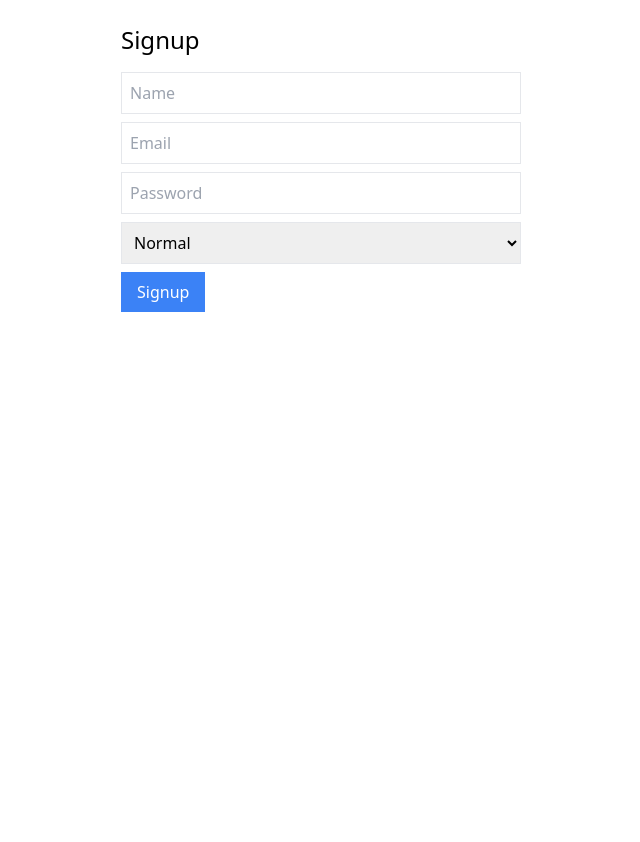
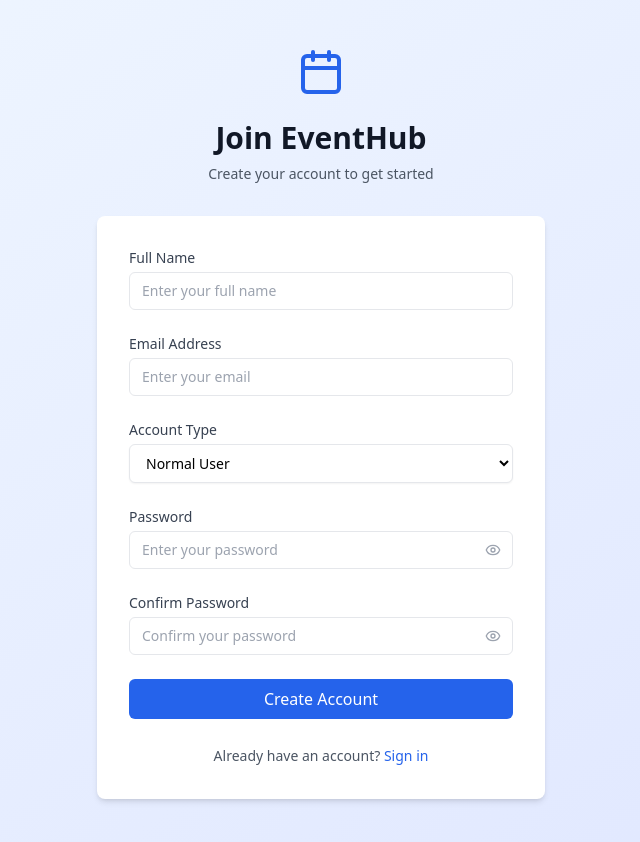
Before and after one commit to Srutip04/event-manager, a React (Create React App) app in the folder frontend/: page /signup in a window 1280 px wide. Shown: the top 842 px of the page, without its empty margins (319-959 px from the left). Before the commit the page ends 800 px from the top, so only its background shows below. Built offline with nearby package versions, Linux system fonts and the light colour scheme.

Commit message:
enhance Signup component with password strength validation and improved UI; add confirm password field and error handling

```diff
--- a/frontend/src/pages/Signup.jsx
+++ b/frontend/src/pages/Signup.jsx
@@ -1,30 +1,276 @@
 import { useState } from "react";
+import { useNavigate, Link } from "react-router-dom";
 import { api } from "../lib/api";
-import { useNavigate } from "react-router-dom";
+import { Calendar, AlertCircle, Eye, EyeOff, CheckCircle } from "lucide-react";
 
 export default function Signup() {
-  const [form, setForm] = useState({ name:"", email:"", password:"", role:"normal" });
+  const [form, setForm] = useState({
+    name: "",
+    email: "",
+    password: "",
+    confirmPassword: "",
+    role: "normal",
+  });
+  const [error, setError] = useState("");
+  const [loading, setLoading] = useState(false);
+  const [showPassword, setShowPassword] = useState(false);
+  const [showConfirmPassword, setShowConfirmPassword] = useState(false);
+  const [passwordStrength, setPasswordStrength] = useState(0);
+
   const nav = useNavigate();
 
-  async function submit(e) {
+  function handleChange(e) {
+    const { name, value } = e.target;
+    setForm((prev) => ({ ...prev, [name]: value }));
+
+    if (name === "password") {
+      setPasswordStrength(checkPasswordStrength(value));
+    }
+  }
+
+  function checkPasswordStrength(password) {
+    let strength = 0;
+    if (password.length >= 6) strength++;
+    if (/[A-Z]/.test(password)) strength++;
+    if (/[0-9]/.test(password)) strength++;
+    if (/[^A-Za-z0-9]/.test(password)) strength++;
+    if (password.length >= 12) strength++;
+    return strength;
+  }
+
+  function getPasswordStrengthText() {
+    if (passwordStrength <= 2) return "Weak";
+    if (passwordStrength === 3) return "Medium";
+    return "Strong";
+  }
+
+  function getPasswordStrengthColor() {
+    if (passwordStrength <= 2) return "bg-red-500";
+    if (passwordStrength === 3) return "bg-yellow-500";
+    return "bg-green-500";
+  }
+
+  async function handleSubmit(e) {
     e.preventDefault();
-    await api.post("/auth/signup", form);
-    nav("/login");
+    setError("");
+
+    if (form.password !== form.confirmPassword) {
+      setError("Passwords do not match");
+      return;
+    }
+
+    try {
+      setLoading(true);
+      await api.post("/auth/signup", {
+        name: form.name,
+        email: form.email,
+        password: form.password,
+        role: form.role,
+      });
+      nav("/login");
+    } catch (err) {
+      setError(err.response?.data?.message || "Signup failed");
+    } finally {
+      setLoading(false);
+    }
   }
 
   return (
-    <div className="p-6 max-w-md mx-auto">
-      <h1 className="text-2xl mb-4">Signup</h1>
-      <form onSubmit={submit} className="space-y-2">
-        <input className="border p-2 w-full" placeholder="Name" onChange={e=>setForm({...form,name:e.target.value})}/>
-        <input className="border p-2 w-full" placeholder="Email" onChange={e=>setForm({...form,email:e.target.value})}/>
-        <input type="password" className="border p-2 w-full" placeholder="Password" onChange={e=>setForm({...form,password:e.target.value})}/>
-        <select className="border p-2 w-full" onChange={e=>setForm({...form,role:e.target.value})}>
-          <option value="normal">Normal</option>
-          <option value="admin">Admin</option>
-        </select>
-        <button className="bg-blue-500 text-white px-4 py-2">Signup</button>
-      </form>
+    <div className="min-h-screen bg-gradient-to-br from-blue-50 to-indigo-100 flex items-center justify-center py-12 px-4 sm:px-6 lg:px-8">
+      <div className="max-w-md w-full space-y-8">
+        <div className="text-center">
+          <div className="flex justify-center">
+            <Calendar className="h-12 w-12 text-blue-600" />
+          </div>
+          <h2 className="mt-6 text-3xl font-extrabold text-gray-900">
+            Join EventHub
+          </h2>
+          <p className="mt-2 text-sm text-gray-600">
+            Create your account to get started
+          </p>
+        </div>
+
+        <div className="bg-white rounded-lg shadow-md p-8">
+          {error && (
+            <div className="mb-4 p-3 bg-red-50 border border-red-200 rounded-md">
+              <div className="flex items-center">
+                <AlertCircle className="h-4 w-4 text-red-500 mr-2" />
+                <p className="text-sm text-red-700">{error}</p>
+              </div>
+            </div>
+          )}
+
+          <form onSubmit={handleSubmit} className="space-y-6">
+            {/* Full Name */}
+            <div>
+              <label htmlFor="name" className="block text-sm font-medium text-gray-700">
+                Full Name
+              </label>
+              <input
+                id="name"
+                name="name"
+                type="text"
+                required
+                value={form.name}
+                onChange={handleChange}
+                className="mt-1 block w-full px-3 py-2 border rounded-md text-gray-900 focus:outline-none focus:ring-blue-500 focus:border-blue-500 sm:text-sm"
+                placeholder="Enter your full name"
+              />
+            </div>
+
+            {/* Email */}
+            <div>
+              <label htmlFor="email" className="block text-sm font-medium text-gray-700">
+                Email Address
+              </label>
+              <input
+                id="email"
+                name="email"
+                type="email"
+                required
+                value={form.email}
+                onChange={handleChange}
+                className="mt-1 block w-full px-3 py-2 border rounded-md text-gray-900 focus:outline-none focus:ring-blue-500 focus:border-blue-500 sm:text-sm"
+                placeholder="Enter your email"
+              />
+            </div>
+
+            {/* Role */}
+            <div>
+              <label htmlFor="role" className="block text-sm font-medium text-gray-700">
+                Account Type
+              </label>
+              <select
+                id="role"
+                name="role"
+                value={form.role}
+                onChange={handleChange}
+                className="mt-1 block w-full px-3 py-2 border bg-white rounded-md shadow-sm focus:outline-none focus:ring-blue-500 focus:border-blue-500 sm:text-sm"
+              >
+                <option value="normal">Normal User</option>
+                <option value="admin">Admin User</option>
+              </select>
+            </div>
+
+            {/* Password */}
+            <div>
+              <label htmlFor="password" className="block text-sm font-medium text-gray-700">
+                Password
+              </label>
+              <div className="mt-1 relative">
+                <input
+                  id="password"
+                  name="password"
+                  type={showPassword ? "text" : "password"}
+                  required
+                  value={form.password}
+                  onChange={handleChange}
+                  className="block w-full px-3 py-2 pr-10 border rounded-md text-gray-900 focus:outline-none focus:ring-blue-500 focus:border-blue-500 sm:text-sm"
+                  placeholder="Enter your password"
+                />
+                <button
+                  type="button"
+                  className="absolute inset-y-0 right-0 pr-3 flex items-center"
+                  onClick={() => setShowPassword(!showPassword)}
+                >
+                  {showPassword ? (
+                    <EyeOff className="h-4 w-4 text-gray-400" />
+                  ) : (
+                    <Eye className="h-4 w-4 text-gray-400" />
+                  )}
+                </button>
+              </div>
+
+              {form.password && (
+                <div className="mt-2">
+                  <div className="flex items-center justify-between mb-1">
+                    <span className="text-xs text-gray-600">Password strength:</span>
+                    <span
+                      className={`text-xs ${
+                        passwordStrength <= 2
+                          ? "text-red-600"
+                          : passwordStrength === 3
+                          ? "text-yellow-600"
+                          : "text-green-600"
+                      }`}
+                    >
+                      {getPasswordStrengthText()}
+                    </span>
+                  </div>
+                  <div className="w-full bg-gray-200 rounded-full h-1">
+                    <div
+                      className={`h-1 rounded-full transition-all ${getPasswordStrengthColor()}`}
+                      style={{ width: `${(passwordStrength / 5) * 100}%` }}
+                    ></div>
+                  </div>
+                </div>
+              )}
+            </div>
+
+            {/* Confirm Password */}
+            <div>
+              <label htmlFor="confirmPassword" className="block text-sm font-medium text-gray-700">
+                Confirm Password
+              </label>
+              <div className="mt-1 relative">
+                <input
+                  id="confirmPassword"
+                  name="confirmPassword"
+                  type={showConfirmPassword ? "text" : "password"}
+                  required
+                  value={form.confirmPassword}
+                  onChange={handleChange}
+                  className="block w-full px-3 py-2 pr-10 border rounded-md text-gray-900 focus:outline-none focus:ring-blue-500 focus:border-blue-500 sm:text-sm"
+                  placeholder="Confirm your password"
+                />
+                <button
+                  type="button"
+                  className="absolute inset-y-0 right-0 pr-3 flex items-center"
+                  onClick={() => setShowConfirmPassword(!showConfirmPassword)}
+                >
+                  {showConfirmPassword ? (
+                    <EyeOff className="h-4 w-4 text-gray-400" />
+                  ) : (
+                    <Eye className="h-4 w-4 text-gray-400" />
+                  )}
+                </button>
+              </div>
+
+              {form.confirmPassword &&
+                form.password === form.confirmPassword && (
+                  <div className="mt-1 flex items-center">
+                    <CheckCircle className="h-4 w-4 text-green-500 mr-1" />
+                    <span className="text-xs text-green-600">Passwords match</span>
+                  </div>
+                )}
+            </div>
+
+            {/* Submit */}
+            <div>
+              <button
+                type="submit"
+                disabled={loading}
+                className="group relative w-full flex justify-center py-2 px-4 rounded-md text-white bg-blue-600 hover:bg-blue-700 focus:outline-none focus:ring-2 focus:ring-offset-2 focus:ring-blue-500 disabled:opacity-50"
+              >
+                {loading ? "Creating Account..." : "Create Account"}
+              </button>
+            </div>
+
+            {/* Login Link */}
+            <div className="text-center">
+              <span className="text-sm text-gray-600">
+                Already have an account?{" "}
+                <Link
+                  to="/login"
+                  className="font-medium text-blue-600 hover:text-blue-500"
+                >
+                  Sign in
+                </Link>
+              </span>
+            </div>
+          </form>
+        </div>
+      </div>
     </div>
   );
 }
```
